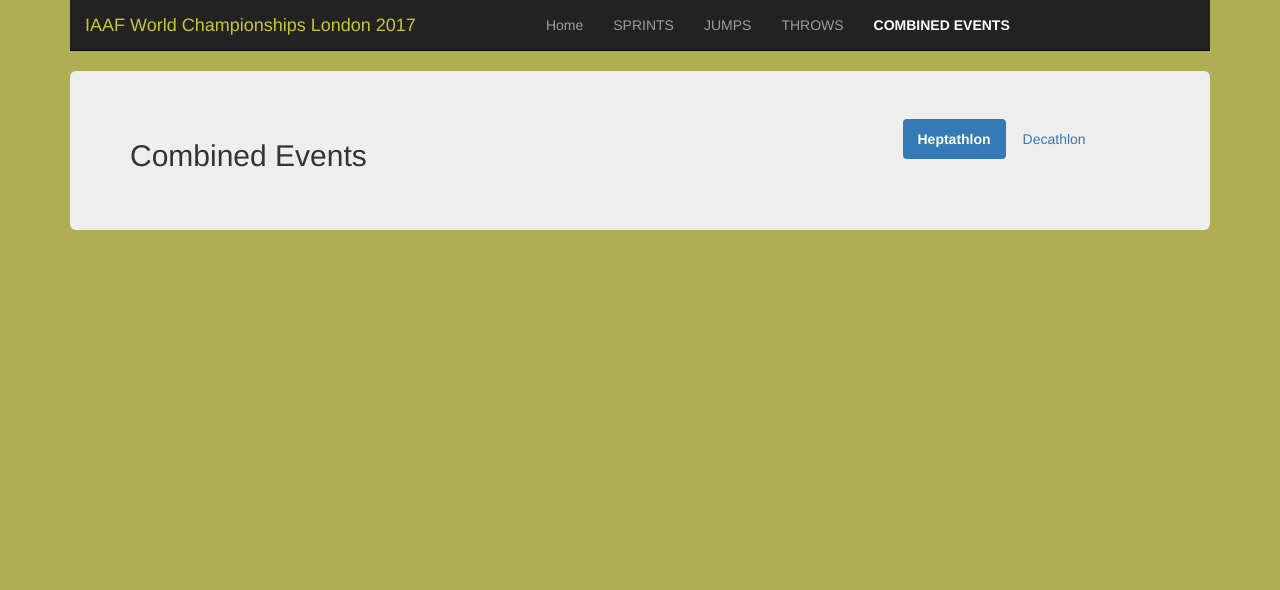
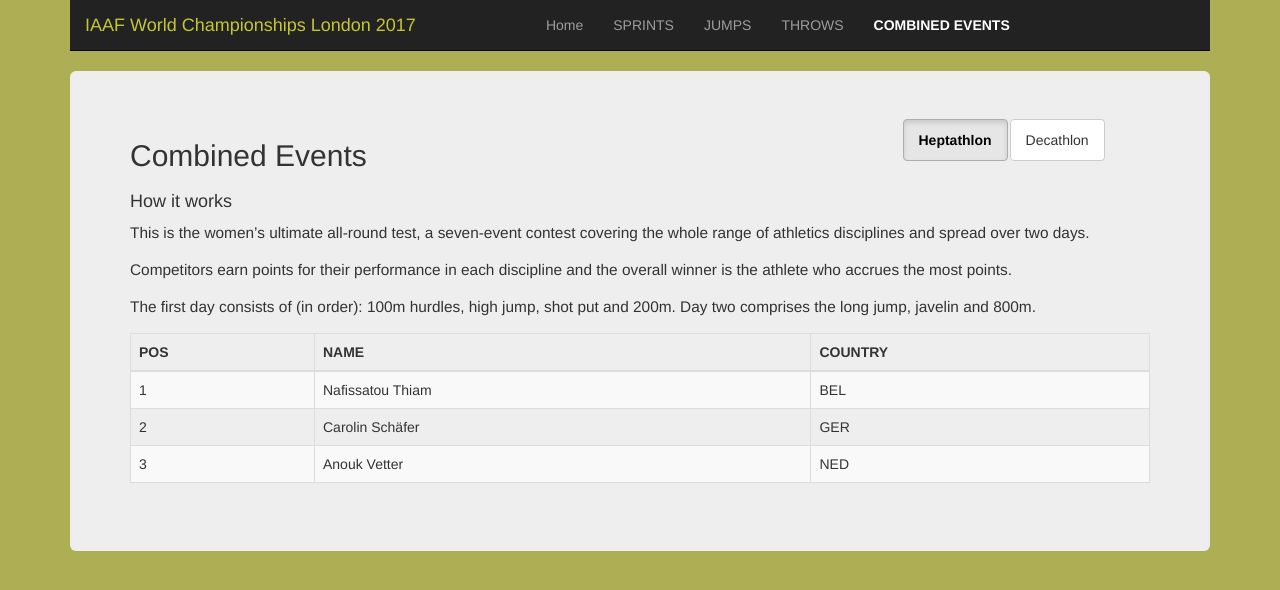
Before and after one commit to pluboj/react-IAAF, a React (Create React App) app: page /combined/heptathlon in a window 1280 px wide. Shown: the top 590 px of the page. Built offline with nearby package versions, Linux system fonts and the light colour scheme.

Commit message:
Add Combined component

```diff
--- a/src/components/Combined.js
+++ b/src/components/Combined.js
@@ -1,6 +1,12 @@
 import React from 'react';
+import { Route, NavLink, Redirect } from 'react-router-dom';
 
-const Combined = () => (
+import CombinedContainer from './combined/CombinedContainer';
+import { Heptathlon,
+		 HeptathlonW
+		} from '../data/combined-data';
+
+const Combined = ({match}) => (
 	<div className="container">
 		<div className="jumbotron">
 			<div className="row">
@@ -8,14 +14,30 @@
 					<h2>Combined Events</h2>
 				</div>
 				<ul className="nav nav-pills">
-		        <li role="presentation" className="active">
-		        	<a href='/combined/heptathlon'>Heptathlon</a>
-		        </li>
-		        <li role="presentation">
-		        	<a href='/combined/decathlon'>Decathlon</a>
-		        </li>
+					<li>
+						<NavLink
+							to={`${match.url}/heptathlon`}
+							className="btn btn-default">
+							Heptathlon
+						</NavLink>
+					</li>
+					<li>
+						<NavLink
+							to={`${match.url}/decathlon`}
+							className="btn btn-default">
+							Decathlon
+						</NavLink>
+					</li>
 		      	</ul>
 	      	</div>
+
+	      	<Route exact path={match.path}
+	      		render={ () => <Redirect to={`${match.path}/heptathlon`} /> }
+	      	/>
+	      	<Route path={`${match.path}/heptathlon`}
+	      		render={ () => <CombinedContainer data={HeptathlonW}
+	      		intro={Heptathlon}
+	      		/>} />
 		</div>
 	</div>
 )
--- a/src/components/Error404.js
+++ b/src/components/Error404.js
@@ -3,7 +3,8 @@
 const Error404 = () => (
   <div className="container">
     <div className="jumbotron">
-    	<h2>Page Not Found</h2>
+    	<h2>404 - Page Not Found</h2>
+    	<p>We're sorry, but we cannot find the page content or item you requested. It's possible that this is an internal error or maybe due to a long period of browser inactivity.</p>
     </div>
   </div>
 );
--- /dev/null
+++ b/src/components/combined/CombinedContainer.js
@@ -0,0 +1,38 @@
+import React from 'react';
+import CombinedE from './CombinedE';
+import Intro from '../Intro';
+
+const CombinedContainer = (props) => {
+  let results = props.data.map((result) => {
+    return <CombinedE pos={result.pos}
+                   name={result.name}
+                   country={result.country}
+                   key={"comb-"+ result.pos} />
+  });
+
+let intro = props.intro.map((result) => {
+  	return <Intro text={result} />
+  });
+
+  return (
+  	<div>
+  		<h4>How it works</h4>
+  		{intro}
+
+	    <table className="table table-bordered table-striped">
+	    	<thead>
+	    		<tr>
+		    		<th>POS</th>
+		    		<th>NAME</th>
+		    		<th>COUNTRY</th>
+	    		</tr>
+	    	</thead>
+	    	<tbody>
+	    		{results}
+	    	</tbody>
+	    </table>
+    </div>
+  );
+}
+
+export default CombinedContainer;
--- /dev/null
+++ b/src/components/combined/CombinedE.js
@@ -0,0 +1,11 @@
+import React from 'react';
+
+const CombinedE = (props) => (
+    <tr>
+      <td>{props.pos}</td>
+      <td>{props.name}</td>
+      <td>{props.country}</td>
+    </tr>
+);
+
+export default CombinedE;
--- /dev/null
+++ b/src/data/combined-data.js
@@ -0,0 +1,53 @@
+export const Heptathlon = [
+	"This is the women’s ultimate all-round test, a seven-event contest covering the whole range of athletics disciplines and spread over two days.",
+	"Competitors earn points for their performance in each discipline and the overall winner is the athlete who accrues the most points.",
+	"The first day consists of (in order): 100m hurdles, high jump, shot put and 200m. Day two comprises the long jump, javelin and 800m."
+];
+
+export const HeptathlonW = [
+	{
+		pos: "1",
+		name: "Nafissatou Thiam",
+		country: "BEL",
+		points: "6784",
+		mark: {
+			H100: "13.54",
+			HJ: "1.95",
+			SP: "15.17",
+			R200: "24.57",
+			LJ: "6.57",
+			JT: "53.93",
+			R800: "2:21:42"
+		}
+	},
+	{
+		pos: "2",
+		name: "Carolin Schäfer",
+		country: "GER",
+		points: "6696",
+		mark: {
+			H100: "13.09",
+			HJ: "1.86",
+			SP: "14.84",
+			R200: "23.58",
+			LJ: "6.20",
+			JT: "49.99",
+			R800: "2:15:34"
+		}
+	},
+	{
+		pos: "3",
+		name: "Anouk Vetter",
+		country: "NED",
+		points: "6636",
+		mark: {
+			H100: "13.31",
+			HJ: "1.77",
+			SP: "15.09",
+			R200: "24.36",
+			LJ: "6.32",
+			JT: "58.41",
+			R800: "2:19:43"
+		}
+	}
+];
```
